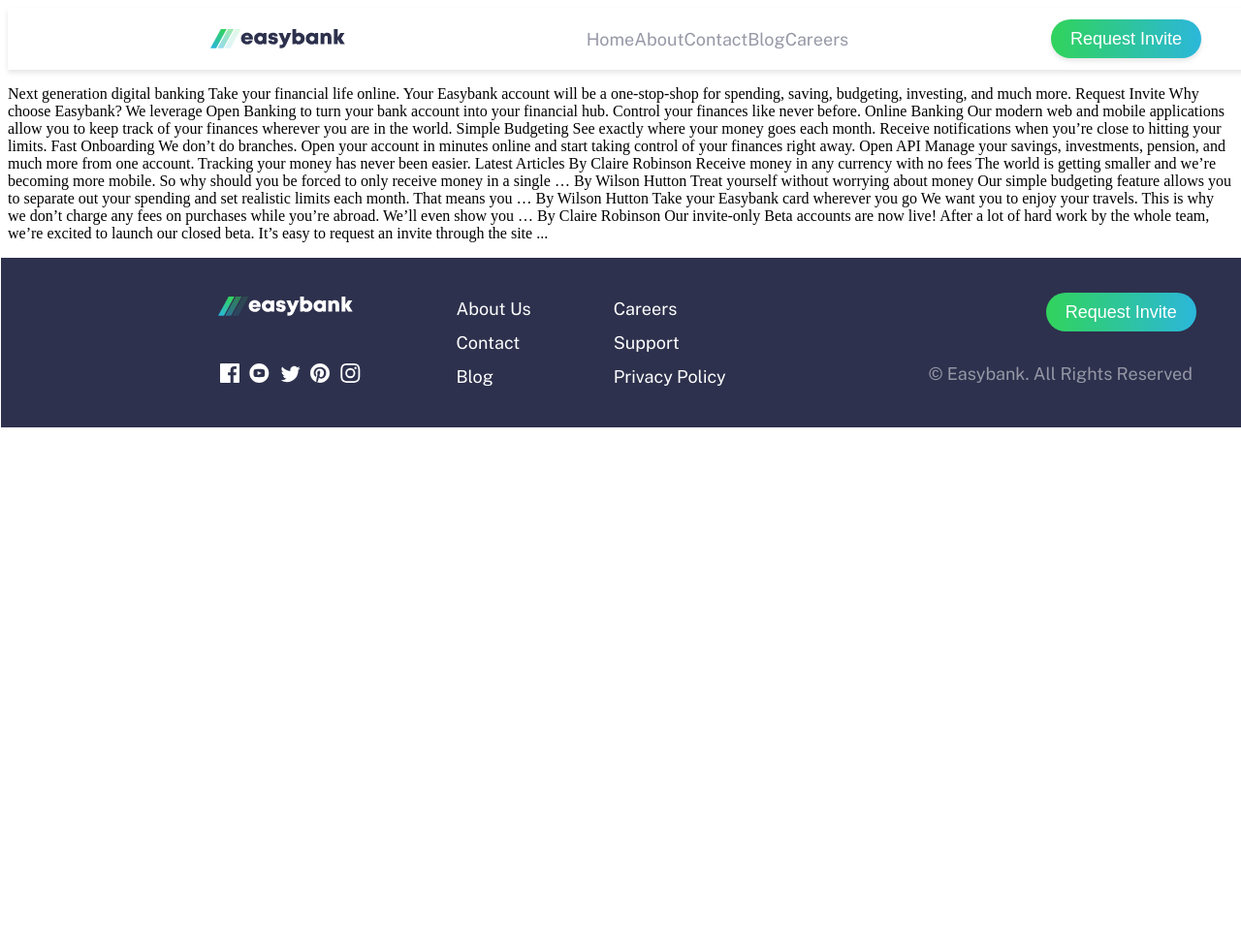
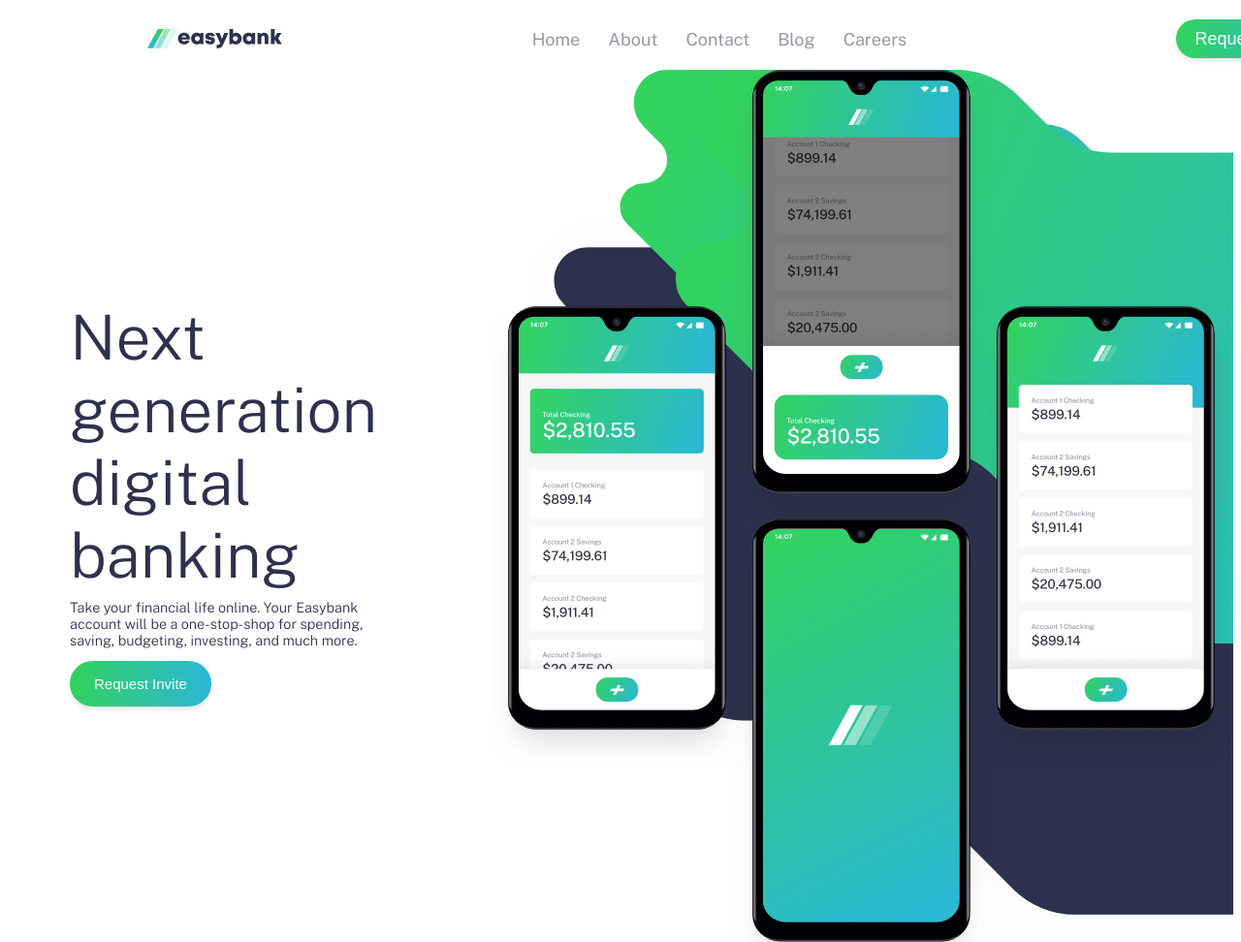
Before and after one commit to AhmadAbuHammad/Training, a plain HTML site: page CSS/index.html in a window 1280 px wide. Shown: the top 972 px of the page at 97% size. Before the commit the page ends 800 px from the top, so only its background shows below. Drawn offline with nearby package versions, Linux system fonts and the light colour scheme.

Commit message:
footerBranch

```diff
--- a/CSS/Index.CSS
+++ b/CSS/Index.CSS
@@ -1,9 +1,13 @@
+body{
+  font-family: 'Public Sans', sans-serif;
+      Font-size: 18px;
+}
 .headerBox
     {
       font-family: 'Public Sans', sans-serif;
       Font-size: 18px;
       width: 1440px;
-      margin: auto 0;
+      margin: auto 32px;
       background-color: #fff;
       display: -webkit-box;
       display: -ms-flexbox;
@@ -19,8 +23,6 @@
       flex-direction: row;
       padding: 0px;
       /* margin: 2px; */
-      -webkit-box-shadow: 0 3px 5px rgba(0, 0, 0, 0.1);
-      box-shadow: 0 3px 5px rgba(0, 0, 0, 0.1);
       z-index: 2;
     }
     .headerBox img
@@ -31,7 +33,7 @@
     }
     .headerBox ul
     {
-      margin: auto 0;
+      margin: auto 76px;
       list-style: none;
       display: -webkit-box;
       display: -ms-flexbox;
@@ -45,7 +47,7 @@
       overflow: hidden;
     }
     .headerBox li
-    {margin: auto 0;
+    {margin: 0px 0px 0px 29px;
       /* margin: 20px 20px; */
     }
     .headerBox a
@@ -89,7 +91,7 @@
     .headerBox button
     {
       height: 2.5rem;
-      margin: 12px 0 12px 0;
+      margin: 12px 0 12px 89px;
       Font-size: 18px;
       border: none;
       color: #fff;
@@ -109,6 +111,93 @@
       -webkit-transform: translateY(10px);
       transform: translateY(10px);
     }
+    .section1
+    {
+      background: url("../images/bg-intro-desktop.svg");
+      background-repeat: no-repeat;
+      background-size: 60%;
+      background-position: right top;
+      display: -webkit-box;
+      display: -ms-flexbox;
+      display: flex;
+      -webkit-box-orient: horizontal;
+      -webkit-box-direction: reverse;
+      -ms-flex-direction: row-reverse;
+       flex-direction: row-reverse;
+      -webkit-box-pack: justify;
+      -ms-flex-pack: justify;
+      justify-content: space-between;
+      -webkit-box-align: center;
+      -ms-flex-align: center;
+      align-items: center;
+      overflow: hidden;
+    }
+    .section1Img
+    {
+      flex: 3;
+      height: 41rem;
+      background-position: left center;
+      background-image: url('images/bg-intro-desktop.svg');
+      min-height: 17.5rem;
+      position: relative;
+      background-size: cover;
+      background-repeat: no-repeat;
+
+    }
+    .section1Img2
+    {
+        background-image: url('/images/bg-intro-desktop.svg');
+        background-repeat: no-repeat;
+        background-position: center bottom;
+
+    }
+    .section1Paragraph
+    {
+      color: #2d314d;
+      margin: 0 0 0 2rem;
+
+    }
+    .section1Paragraph h1
+    {
+      font-size: 4rem;
+      margin: 0 2rem 0.5rem;
+      font-weight: 300;
+    }
+    .section1Paragraph p
+    {
+      margin: 0 2rem 0.5rem;
+      font-weight: 300;
+      font-size: 0.9rem;
+    }
+    .section1Paragraph button
+    {
+      margin: 5px 2rem 3rem;
+  font-size: 15px;
+  border: none;
+  color: #fff;
+  border-radius: 25px;
+  padding: 15px 25px 15px 25px;
+  background-image: -webkit-gradient(linear, left top, right top, from(#31d35c), to(#2bb7da));
+  background-image: linear-gradient(to right, #31d35c, #2bb7da);
+  cursor: pointer;
+  outline: none;
+  -webkit-box-shadow: 0 3px 5px rgba(0, 0, 0, 0.1);
+          box-shadow: 0 3px 5px rgba(0, 0, 0, 0.1);
+    }
+    .section1Paragraph button:active
+    {
+      -webkit-transition: all 0.5s ease-in-out;
+      transition: all 0.5s ease-in-out;
+      -webkit-transform: translateY(10px);
+      transform: translateY(10px);
+
+    }
+    .section1Img
+    {
+      height: auto;
+      width: 80%;
+      float: right;
+    }
     footer
     {
       font-family: 'Public Sans', sans-serif;
@@ -118,9 +207,16 @@
       padding: 2.5rem 1.5rem 1.5rem 4rem;
       margin: 0px 0px 0px -7px ;
     }
+    .footerStyle
+    {
+      margin: 0 0 0 35px;
+      display: flex;
+      color: #ffffff;
+      flex-direction: row;
+    }
     .footOfPage
     {
-      margin: 0px 0px 0px 159px;
+      margin: 0px 0px 0px 51px;
       background: #2d314d;
       /* margin-right: 0rem; */
       color: #fff;
@@ -195,7 +291,7 @@
       }
       .Footer_button
       {
-        margin: 0px 0px 0px 209px;
+        margin: 0px 0px 0px 418px;
       }
       .Footer_button button
       {
--- a/CSS/index.html
+++ b/CSS/index.html
@@ -26,65 +26,21 @@
       <button>Request Invite</button>
     </div>
   </header>
-  <p>
-  Next generation digital banking
+  <section class="section1">
+    <div class="section1Img">
+      <img src="images/image-mockups.png" alt="">
+     </div>
 
-  Take your financial life online. Your Easybank account will be a one-stop-shop
-  for spending, saving, budgeting, investing, and much more.
-
-  Request Invite
-
-
-
-  Why choose Easybank?
-
-  We leverage Open Banking to turn your bank account into your financial hub. Control
-  your finances like never before.
-
-  Online Banking
-  Our modern web and mobile applications allow you to keep track of your finances
-  wherever you are in the world.
-
-  Simple Budgeting
-  See exactly where your money goes each month. Receive notifications when you’re
-  close to hitting your limits.
-
-  Fast Onboarding
-  We don’t do branches. Open your account in minutes online and start taking control
-  of your finances right away.
-
-  Open API
-  Manage your savings, investments, pension, and much more from one account. Tracking
-  your money has never been easier.
-
-
-
-  Latest Articles
-
-  By Claire Robinson
-  Receive money in any currency with no fees
-  The world is getting smaller and we’re becoming more mobile. So why should you be
-  forced to only receive money in a single …
-
-  By Wilson Hutton
-  Treat yourself without worrying about money
-  Our simple budgeting feature allows you to separate out your spending and set
-  realistic limits each month. That means you …
-
-  By Wilson Hutton
-  Take your Easybank card wherever you go
-  We want you to enjoy your travels. This is why we don’t charge any fees on purchases
-  while you’re abroad. We’ll even show you …
-
-  By Claire Robinson
-  Our invite-only Beta accounts are now live!
-  After a lot of hard work by the whole team, we’re excited to launch our closed beta.
-  It’s easy to request an invite through the site ...
-
+     <div class="section1Paragraph">
+       <h1>Next generation <br> digital banking</h1>
+       <p>Take your financial life online. Your Easybank <br> account will be a one-stop-shop
+     for spending, <br> saving, budgeting, investing, and much more.</p>
+     <button>Request Invite</button>
+     </div>
+  </section>
   <footer>
-    <div style="display: flex; color: #ffffff; flex-direction: row;">
+    <div class = "footerStyle">
     <div class="footOfPage">
-
       <img src="images/footlogo.svg" alt="logo">
         <div class="LogosOfFooter">
             <a href="#"><svg xmlns="http://www.w3.org/2000/svg" width="20" height="20"><title>Facebook</title><path fill="#FFF" d="M18.896 0H1.104C.494 0 0 .494 0 1.104v17.793C0 19.506.494 20 1.104 20h9.58v-7.745H8.076V9.237h2.606V7.01c0-2.583 1.578-3.99 3.883-3.99 1.104 0 2.052.082 2.329.119v2.7h-1.598c-1.254 0-1.496.597-1.496 1.47v1.928h2.989l-.39 3.018h-2.6V20h5.098c.608 0 1.102-.494 1.102-1.104V1.104C20 .494 19.506 0 18.896 0z"/></svg>
@@ -123,11 +79,47 @@
 
 
   </footer>
+  <!-- Next generation digital banking
+
+  Request Invite
+  Why choose Easybank?
+  We leverage Open Banking to turn your bank account into your financial hub. Control
+  your finances like never before.
+  Online Banking
+  Our modern web and mobile applications allow you to keep track of your finances
+  wherever you are in the world.
+  Simple Budgeting
+  See exactly where your money goes each month. Receive notifications when you’re
+  close to hitting your limits.
+  We don’t do branches. Open your account in minutes online and start taking control
+  of your finances right away.
+  Fast Onboarding
+  Open API
+  Manage your savings, investments, pension, and much more from one account. Tracking
+  your money has never been easier.
+  Latest Articles
+  By Claire Robinson
+  Receive money in any currency with no fees
+  The world is getting smaller and we’re becoming more mobile. So why should you be
+  forced to only receive money in a single …
+  By Wilson Hutton
+  Treat yourself without worrying about money
+  Our simple budgeting feature allows you to separate out your spending and set
+  realistic limits each month. That means you …
+  By Wilson Hutton
+  Take your Easybank card wherever you go
+  We want you to enjoy your travels. This is why we don’t charge any fees on purchases
+  while you’re abroad. We’ll even show you …
+  By Claire Robinson
+  Our invite-only Beta accounts are now live!
+  After a lot of hard work by the whole team, we’re excited to launch our closed beta.
+  It’s easy to request an invite through the site ... -->
   <!--</p>
   <div class="attribution">
     Challenge by <a href="https://www.frontendmentor.io?ref=challenge" target="_blank">Frontend Mentor</a>.
     Coded by <a href="#">Your Name Here</a>.
   </div>-->
+
 </body>
 </html>
 
```
Also changed, not shown: 1 other file. Lines whose indentation alone changed are shown as unchanged.
